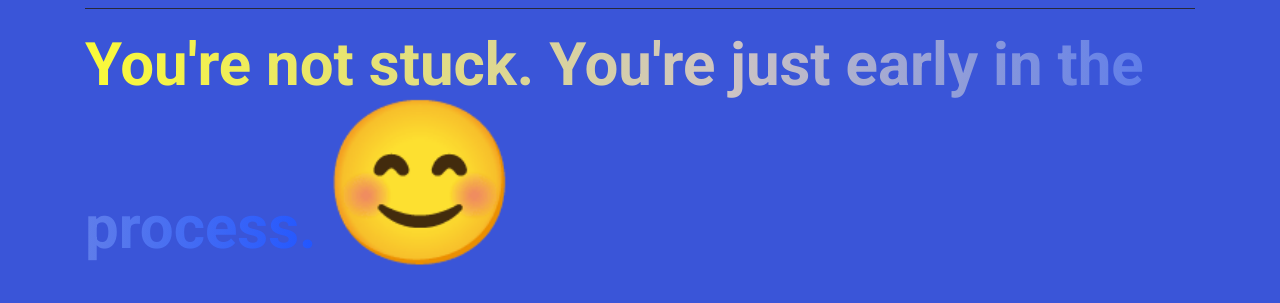
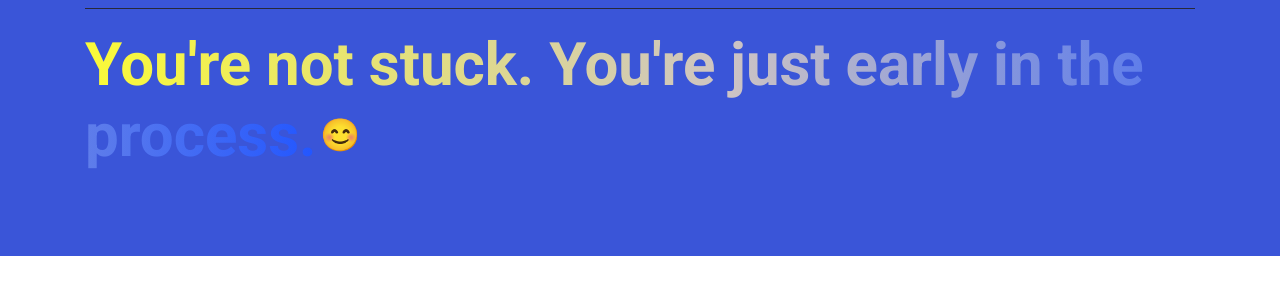
Before and after one commit to sushilvatane/Portfolio, a plain HTML site: page index.html in a window 1280 px wide. Shown: the part 3296-3599 px from the top of the page. After the commit the page ends 3552 px from the top, so only its background shows below. Drawn offline with nearby package versions, Linux system fonts and the light colour scheme.

Commit message:
Update style.css
emoji animation

```diff
--- a/style.css
+++ b/style.css
@@ -833,7 +833,7 @@ input {
   }
 
   .emoji{
-    font-size: 10rem;
+    font-size: 2rem;
     margin-right: 0.5rem;
     animation: bounce 1s infinite alternate;
     display: inline-block;
```
